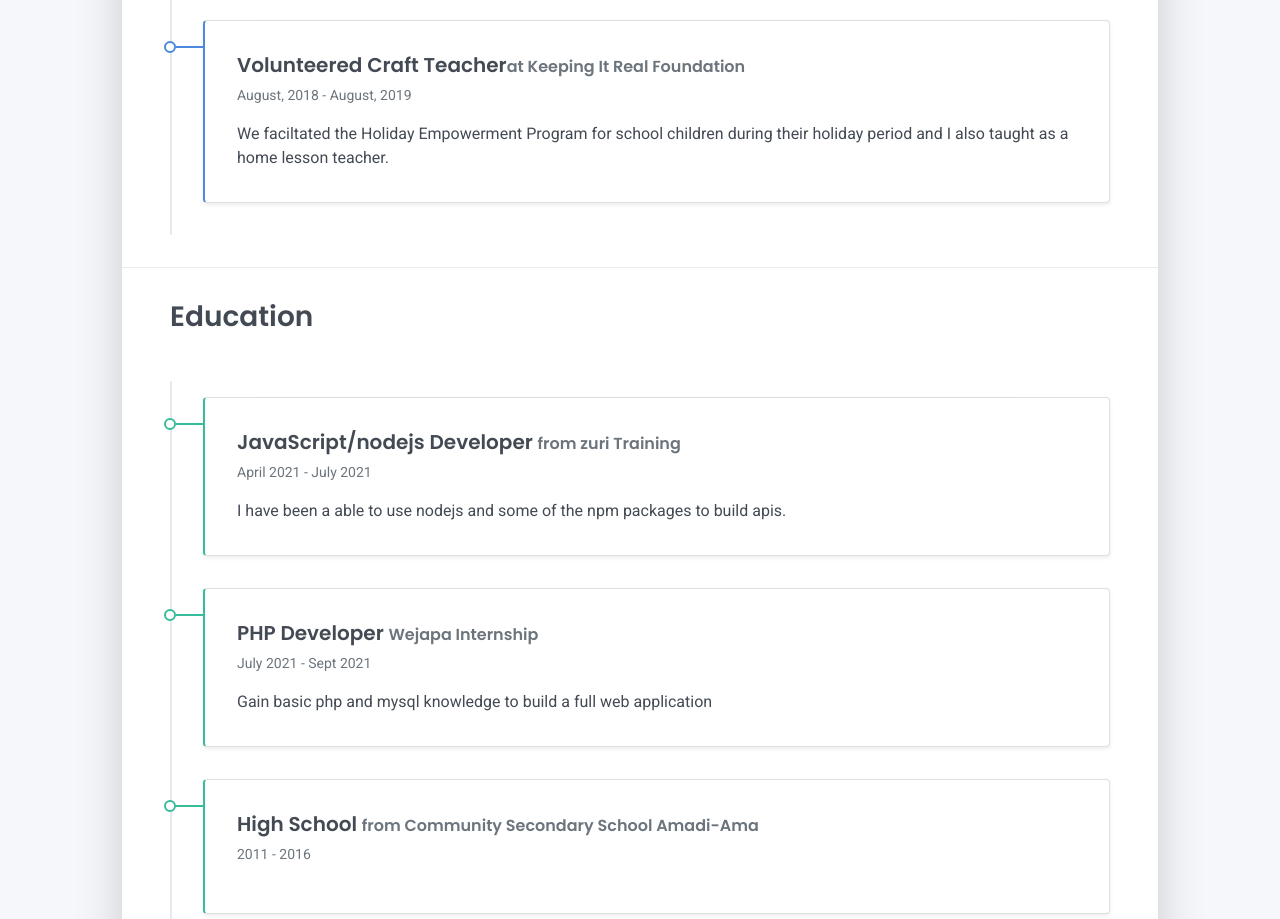
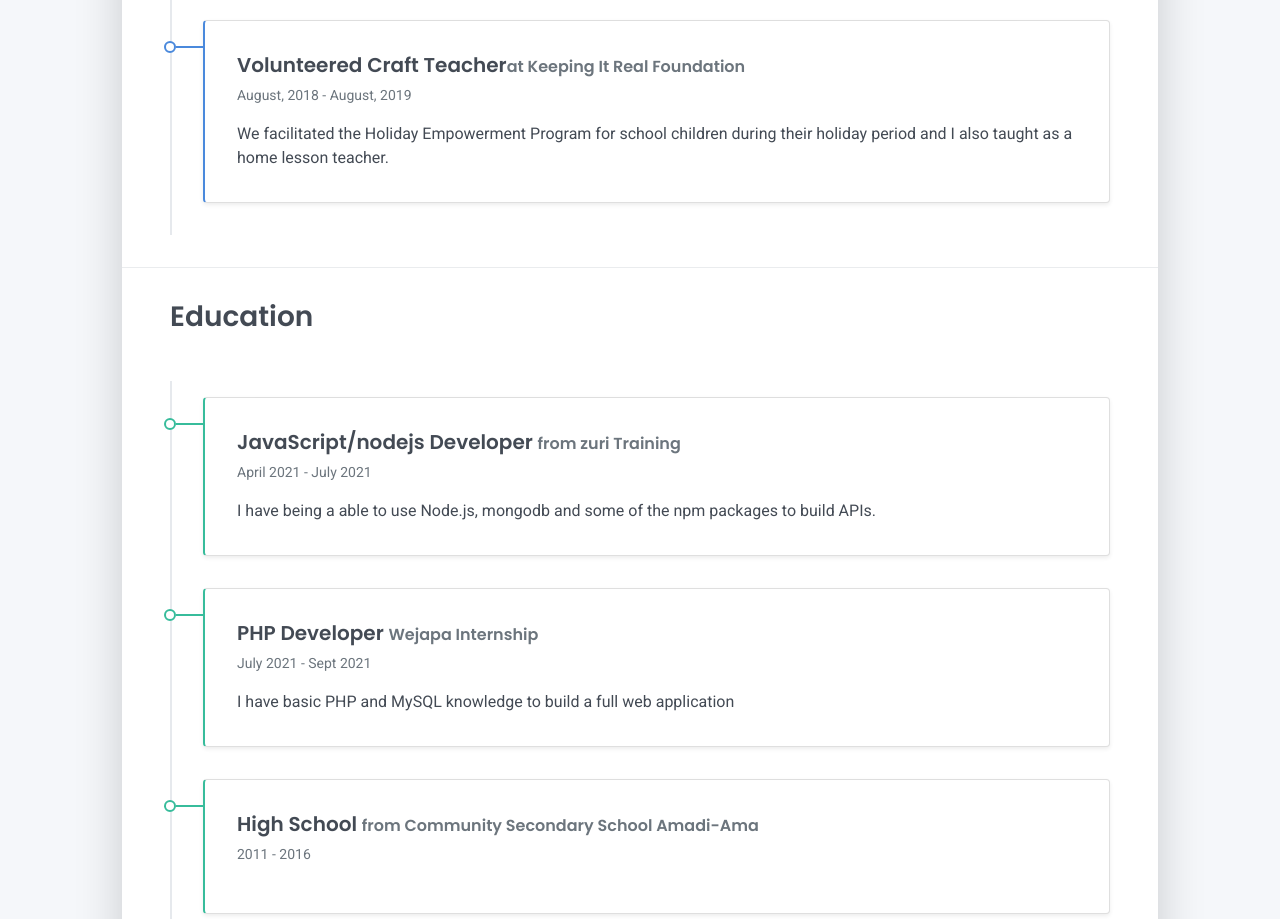
Before and after one commit to Amarachi9/Backend-Resume, a website: page public/index.html in a window 1280 px wide. Shown: the part 1480-2399 px from the top of the page. Drawn offline with Linux system fonts and the light colour scheme.

Commit message:
Update index.html

```diff
--- a/public/index.html
+++ b/public/index.html
@@ -144,7 +144,7 @@
         <div class="card-body">
           <div class="h5 mb-1">Volunteered Craft Teacher<span class="text-muted h6">at Keeping It Real Foundation</span></div>
           <div class="text-muted text-small mb-2">August, 2018 - August, 2019</div>
-          <div>We faciltated the Holiday Empowerment Program for school children during their holiday period and I also taught as a home lesson teacher.</div>
+          <div>We facilitated the Holiday Empowerment Program for school children during their holiday period and I also taught as a home lesson teacher. </div>
         </div>
       </div>
     </div>
@@ -158,14 +158,14 @@
         <div class="card-body">
           <div class="h5 mb-1">JavaScript/nodejs Developer <span class="text-muted h6"> from zuri Training</span></div>
           <div class="text-muted text-small mb-2">April 2021 - July 2021</div>
-          <div>I have been a able to use nodejs and some of the npm packages to build apis.</div>
+          <div>I have being a able to use Node.js, mongodb and some of the npm packages to build APIs. </div>
         </div>
       </div>
       <div class="timeline-card timeline-card-success card shadow-sm">
         <div class="card-body">
           <div class="h5 mb-1">PHP Developer <span class="text-muted h6"> Wejapa Internship</span></div>
           <div class="text-muted text-small mb-2">July 2021 - Sept 2021</div>
-          <div>Gain basic php and mysql knowledge to build a full web application</div>
+          <div>I have basic PHP and MySQL knowledge to build a full web application </div>
         </div>
       </div>
       <div class="timeline-card timeline-card-success card shadow-sm">
```
